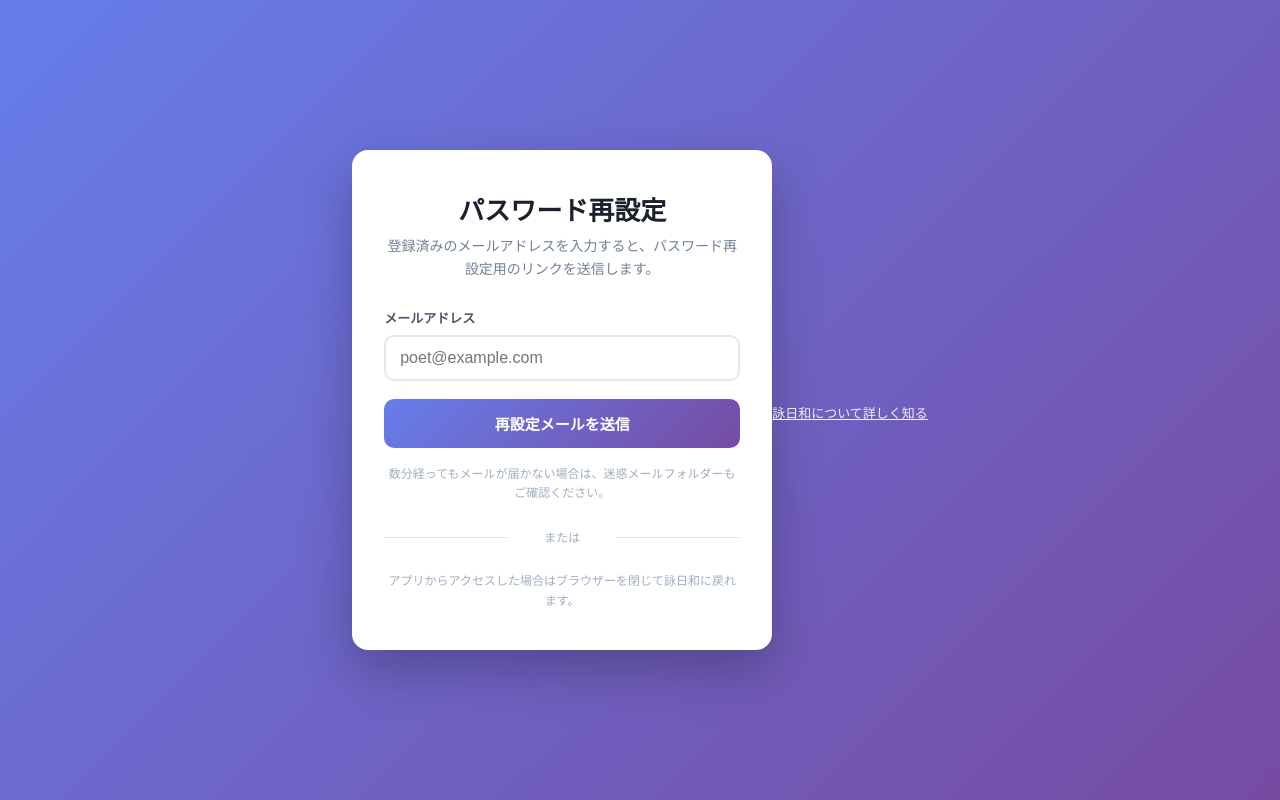
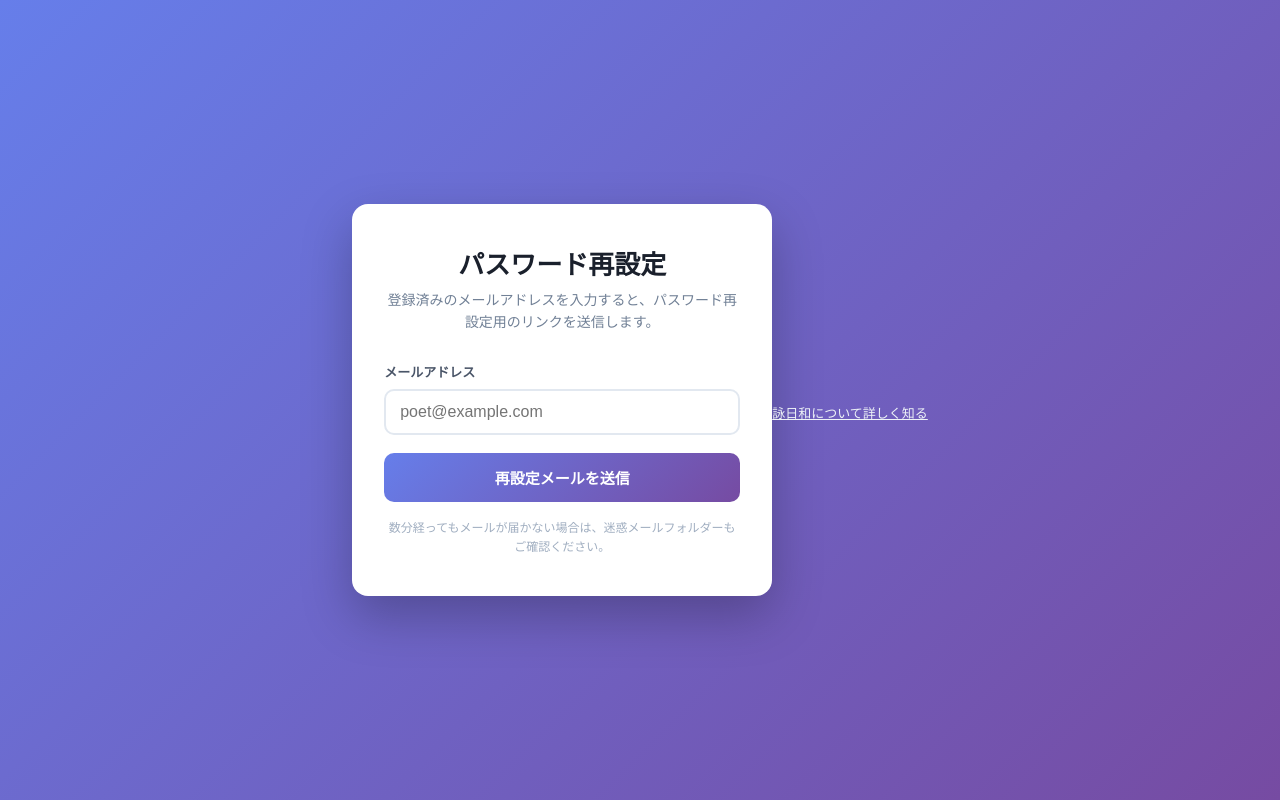
Before and after one commit to d-syoyu/yomibiyori, a FastAPI app: page /reset-password in a window 1280 px wide. Run offline with FastAPI, Linux system fonts and the light colour scheme.

Commit message:
fix: clean up password reset email input page
Removed unnecessary "または" (or) divider and hint text from the
email input page. These elements were confusing and not needed
when users are just entering their email address.

The page now shows:
- Email input form
- Submit button
- Simple hint about checking spam folder

🤖 Generated with [Claude Code](https://claude.com/claude-code)

Co-Authored-By: Claude <noreply@anthropic.com>

```diff
--- a/app/templates/reset_password.html
+++ b/app/templates/reset_password.html
@@ -203,14 +203,6 @@
                 セキュリティのため、他のサービスと同じパスワードは避けてください。
             </p>
         </section>
-
-        <p class="divider">または</p>
-
-        <section>
-            <p class="hint">
-                アプリからアクセスした場合はブラウザーを閉じて詠日和に戻れます。
-            </p>
-        </section>
     </div>
 
     <div class="back-link">
```
